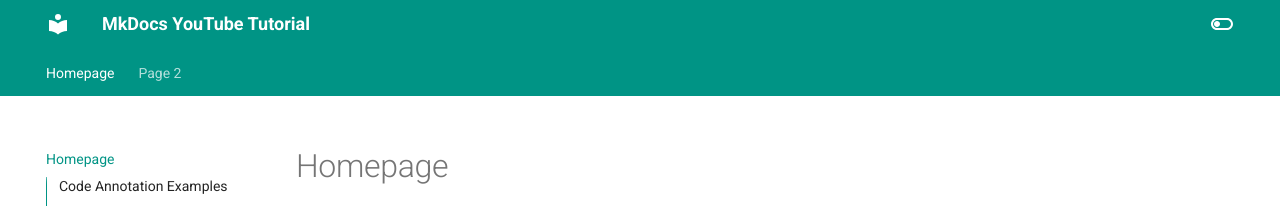
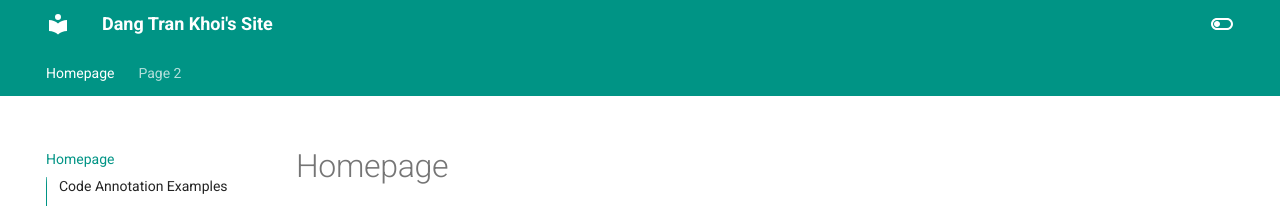
Before and after one commit to skykill111/dtk-ahdtdm-th5-mkdocs, an MkDocs documentation site: the page built from docs/index.md, in a window 1280 px wide and 900 px high. Shown: the top 206 px of the window. Built offline with MkDocs 1.6.1 and Material for MkDocs 9.7.7, drawn with Linux system fonts in a browser that asks for light colours; emoji names are drawn with the system emoji font.

Commit message:
Update mkdocs.yml

```diff
--- a/mkdocs.yml
+++ b/mkdocs.yml
@@ -1,4 +1,4 @@
-site_name: MkDocs YouTube Tutorial
+site_name: Dang Tran Khoi's Site
 site_url: https://james-willett.github.io/mkdocs-material-youtube-tutorial/
 theme:
   name: material
@@ -33,11 +33,7 @@
 extra:
   social:
     - icon: fontawesome/brands/github-alt
-      link: https://github.com/james-willett
-    - icon: fontawesome/brands/twitter
-      link: https://twitter.com/TheJamesWillett
-    - icon: fontawesome/brands/linkedin
-      link: https://www.linkedin.com/in/willettjames/
+      link: https://github.com/skykill111
 
 markdown_extensions:
   - pymdownx.highlight:
```
